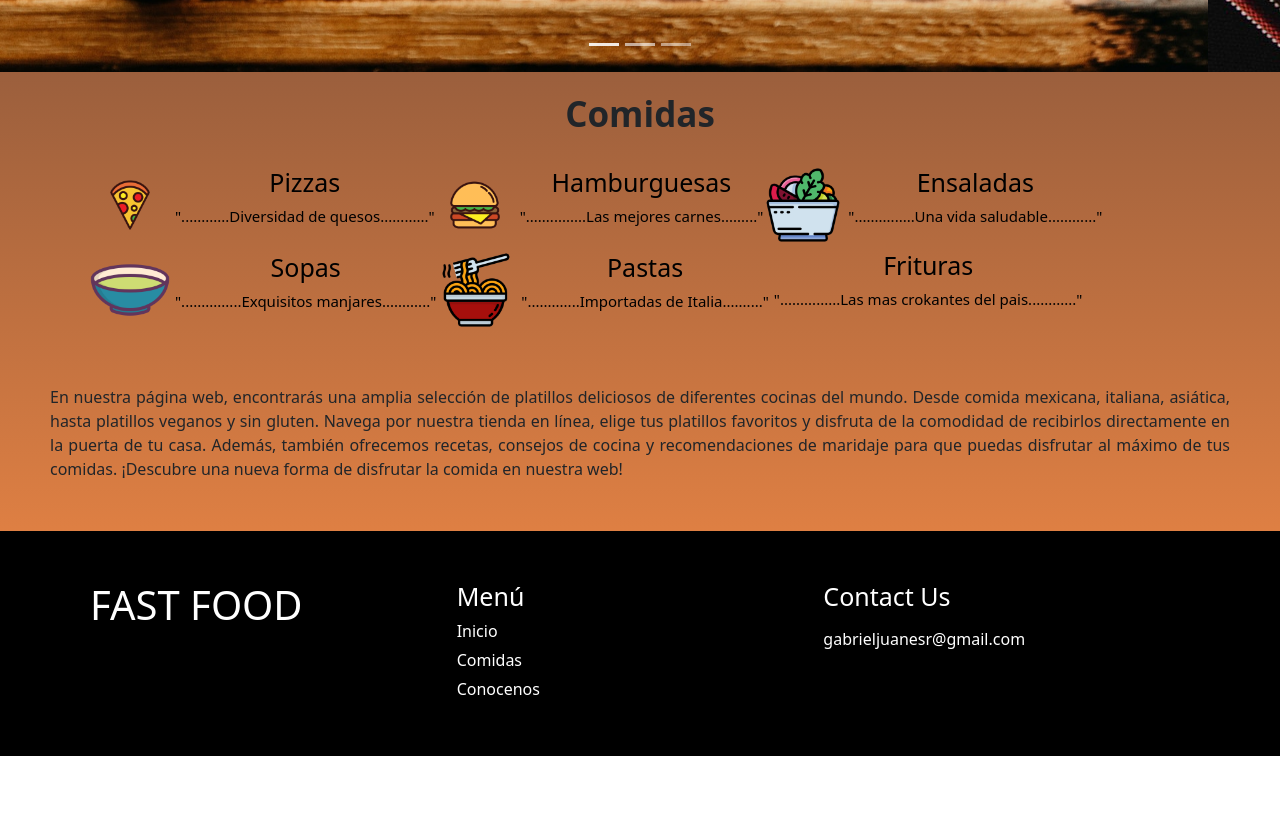
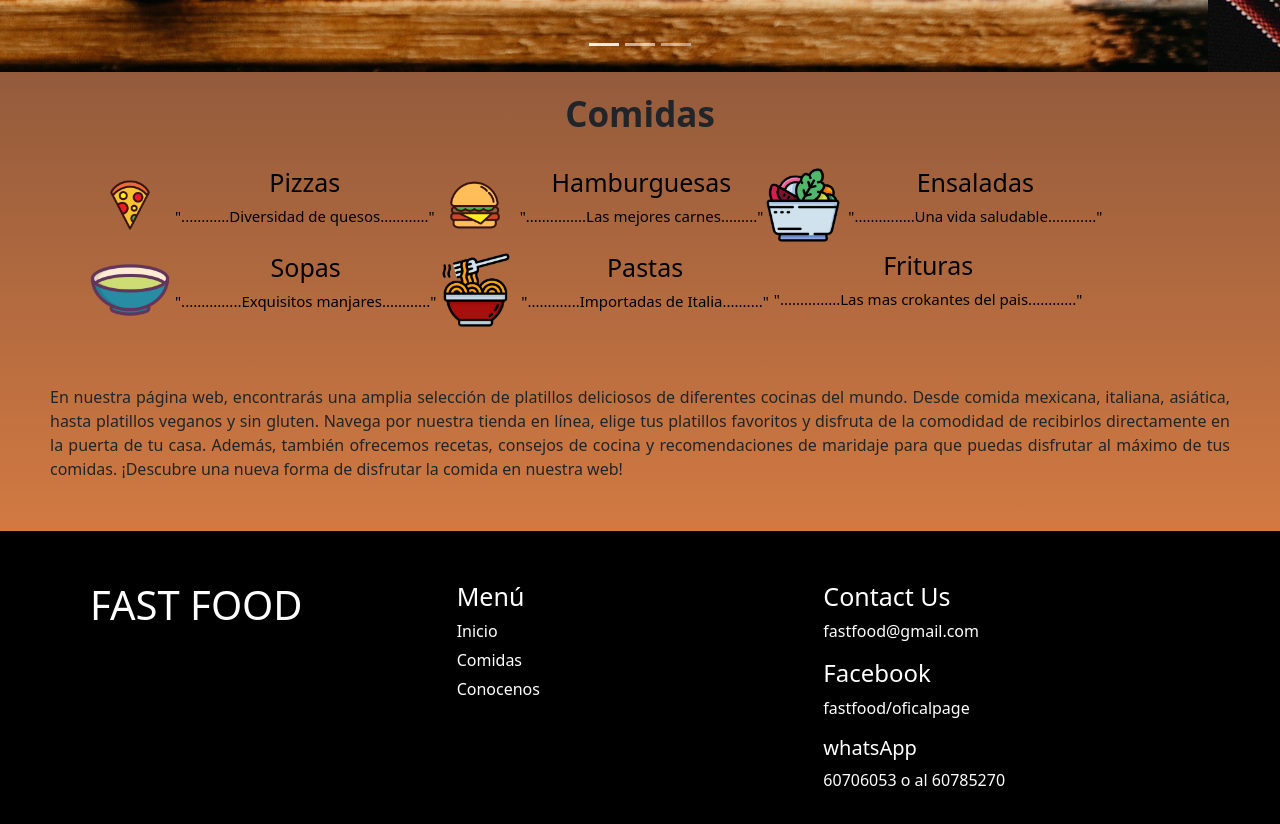
Before and after one commit to gabroxter/fast_food, a plain HTML site: page index.html in a window 1280 px wide. Shown: the part 857-1681 px from the top of the page. Before the commit the page ends 1613 px from the top, so only its background shows below. Drawn offline with nearby package versions, Linux system fonts and the light colour scheme.

Commit message:
Update index.html

```diff
--- a/index.html
+++ b/index.html
@@ -190,9 +190,11 @@
             </div>
             <div class="col">
                 <h3>Contact Us</h3>
-                <p></p>
-                <p>gabrieljuanesr@gmail.com</p>
-                <p></p>
+                <p>fastfood@gmail.com</p>
+                <h4>Facebook</h4>
+                <p>fastfood/oficalpage</p>
+                <h5>whatsApp</h5>
+                <p>60706053 o al 60785270</p>
             </div>
         </div>
     </section>
```
